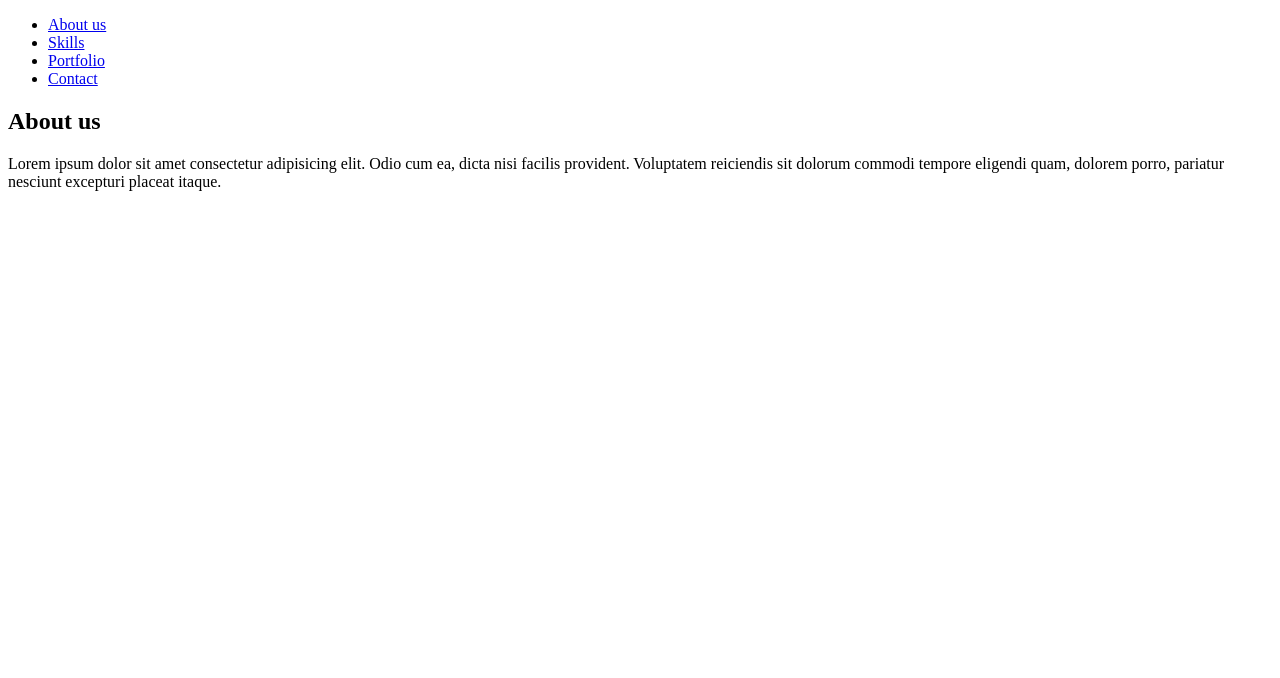
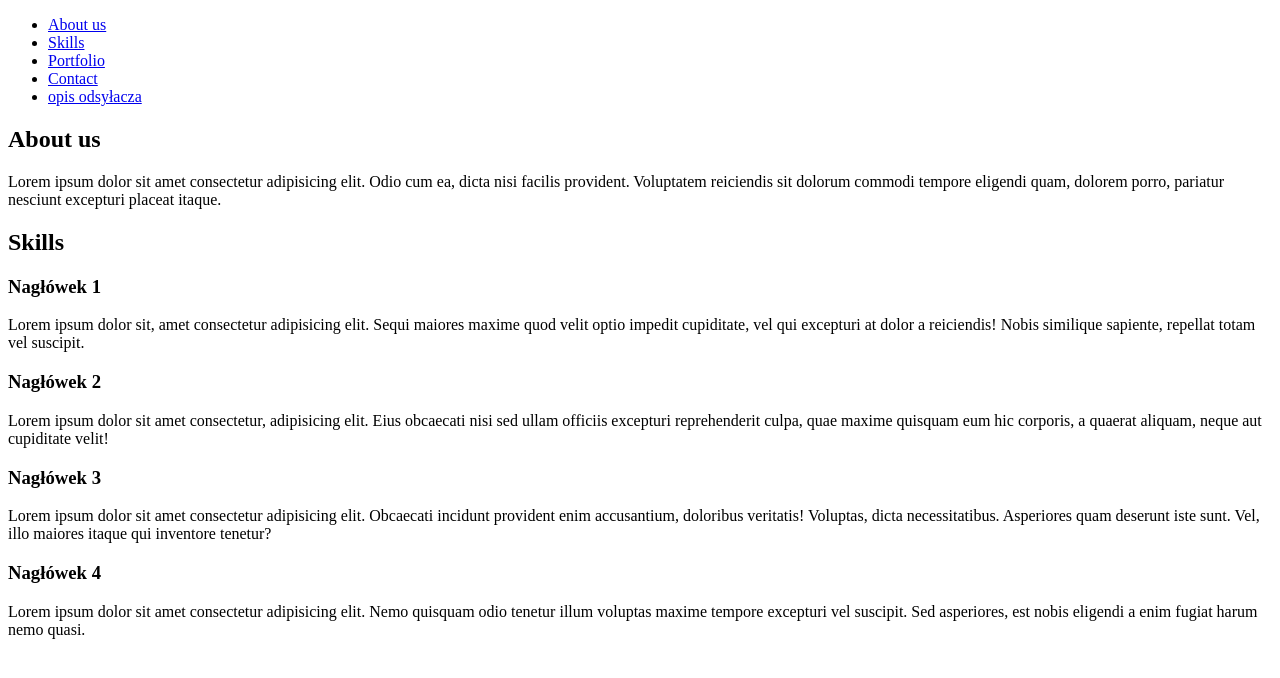
Before and after one commit to aledab102/zadanie26645, a plain HTML site: page index.html in a window 1280 px wide. Drawn offline with Linux system fonts and the light colour scheme.

Commit message:
poprawka 1 sekcji zeby dzialal hiperlink + sekcja skills

```diff
--- a/index.html
+++ b/index.html
@@ -13,7 +13,7 @@
                 <a href="#about us">About us</a>
             </li>
             <li>
-                <a href="skills">Skills</a>
+                <a href="#skills">Skills</a>
             </li>
             <li>
                 <a href="#portfolio">Portfolio</a>
@@ -21,14 +21,61 @@
             <li>
                 <a href="#contact">Contact</a>
             </li>
+            <li>
+                <a href="#nazwa_etykiety">opis odsyłacza</a>
+            </li>
         </ul>
 
         <section>
             <header>
-                <h2>About us</h2>
+                <h2>
+                    <a name="about us">About us</a>
+                </h2>
             </header>
 
             <p>Lorem ipsum dolor sit amet consectetur adipisicing elit. Odio cum ea, dicta nisi facilis provident. Voluptatem reiciendis sit dolorum commodi tempore eligendi quam, dolorem porro, pariatur nesciunt excepturi placeat itaque.</p>
+
+        </section>
+
+        <section>
+            <header>
+                <h2>
+                    <a name="skills">Skills</a>
+                </h2>
+            </header>
+
+            <div class="skills">
+                <header>
+                    <h3>Nagłówek 1</h3>
+                </header>
+                <p>Lorem ipsum dolor sit, amet consectetur adipisicing elit. Sequi maiores maxime quod velit optio impedit cupiditate, vel qui excepturi at dolor a reiciendis! Nobis similique sapiente, repellat totam vel suscipit.</p>
+            </div>
+
+            <div class="skills">
+                <header>
+                    <h3>Nagłówek 2</h3>
+                </header>
+                <p>Lorem ipsum dolor sit amet consectetur, adipisicing elit. Eius obcaecati nisi sed ullam officiis excepturi reprehenderit culpa, quae maxime quisquam eum hic corporis, a quaerat aliquam, neque aut cupiditate velit!</p>
+            </div>
+
+            <div class="skills">
+                <header>
+                    <h3>Nagłówek 3</h3>
+                </header>
+                <p>Lorem ipsum dolor sit amet consectetur adipisicing elit. Obcaecati incidunt provident enim accusantium, doloribus veritatis! Voluptas, dicta necessitatibus. Asperiores quam deserunt iste sunt. Vel, illo maiores itaque qui inventore tenetur?</p>
+            </div>
+
+            <div class="skills">
+                <header>
+                    <h3>Nagłówek 4</h3>
+                </header>
+                <p>Lorem ipsum dolor sit amet consectetur adipisicing elit. Nemo quisquam odio tenetur illum voluptas maxime tempore excepturi vel suscipit. Sed asperiores, est nobis eligendi a enim fugiat harum nemo quasi.</p>
+            </div>
+
+
+
+
+
 
         </section>
 
```
